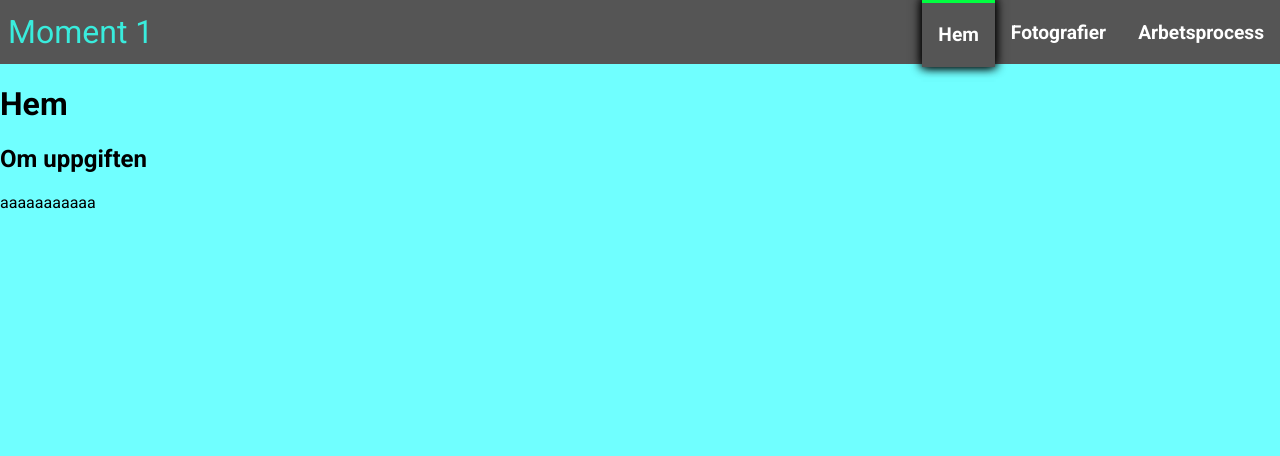
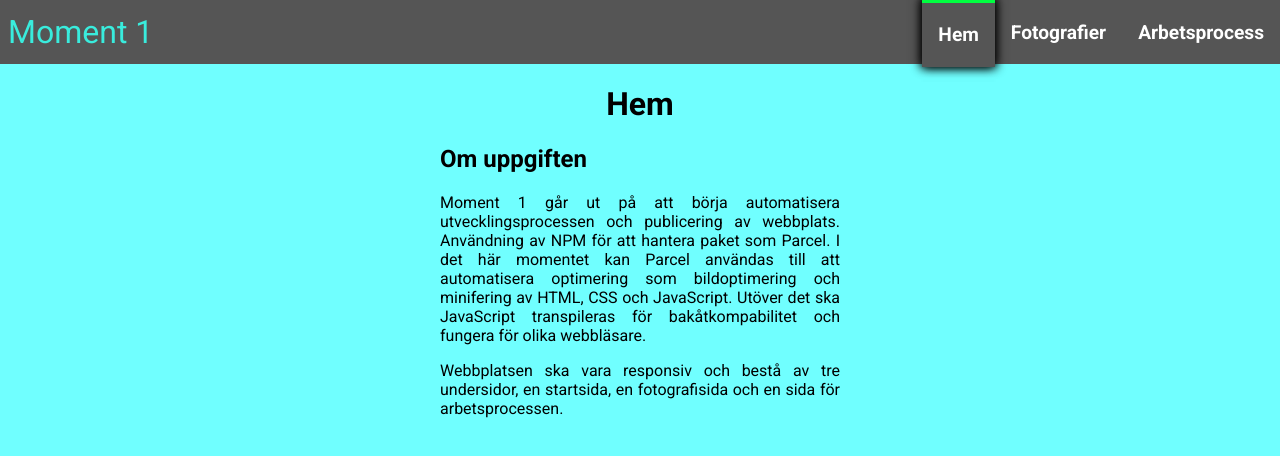
Before and after one commit to C4ndyFl4mes/frontend-moment1, a website built with Parcel: page src/pages/index.html in a window 1280 px wide. Built offline with nearby package versions, Linux system fonts and the light colour scheme.

Commit message:
Added the description of the assignment and other related HTML and CSS in index.html

```diff
--- a/src/pages/index.html
+++ b/src/pages/index.html
@@ -1,14 +1,17 @@
 <!DOCTYPE html>
 <html lang="sv">
+
 <head>
     <meta charset="UTF-8">
     <meta name="viewport" content="width=device-width, initial-scale=1.0">
     <link rel="stylesheet" href="../styles/global.css">
     <link rel="stylesheet" href="../styles/menu.css">
+    <link rel="stylesheet" href="../styles/index.css">
     <script src="../scripts/menu.js" type="module"></script>
     <script src="../scripts/index.js" type="module"></script>
     <title>Moment 1</title>
 </head>
+
 <body>
     <header>
         <p>Moment 1</p>
@@ -34,9 +37,19 @@
         <h1>Hem</h1>
         <article>
             <h2>Om uppgiften</h2>
-            <p>aaaaaaaaaaa</p>
+            <p>
+                Moment 1 går ut på att börja automatisera utvecklingsprocessen och publicering av webbplats. Användning
+                av NPM för att hantera paket som Parcel. I det här momentet kan Parcel användas till att automatisera
+                optimering som bildoptimering och
+                minifering av HTML, CSS och JavaScript. Utöver det ska JavaScript transpileras för bakåtkompabilitet och
+                fungera för olika webbläsare.
+            </p>
+            <p>
+                Webbplatsen ska vara responsiv och bestå av tre undersidor, en startsida, en fotografisida och en sida för arbetsprocessen.
+            </p>
         </article>
     </main>
     <footer></footer>
 </body>
+
 </html>
--- a/src/styles/index.css
+++ b/src/styles/index.css
@@ -0,0 +1,18 @@
+/* This CSS-file contains the CSS-rules for the index page. */
+
+/* The page content. */
+main {
+    width: 90%;
+    max-width: 400px;
+    margin: 0 auto;
+}
+
+/* The page header. */
+h1 {
+    text-align: center;
+}
+
+/* The article with the description of the assignment. */
+article {
+    text-align: justify;
+}
```
